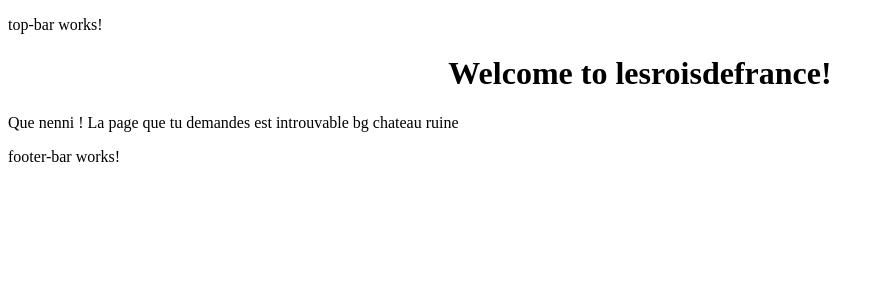
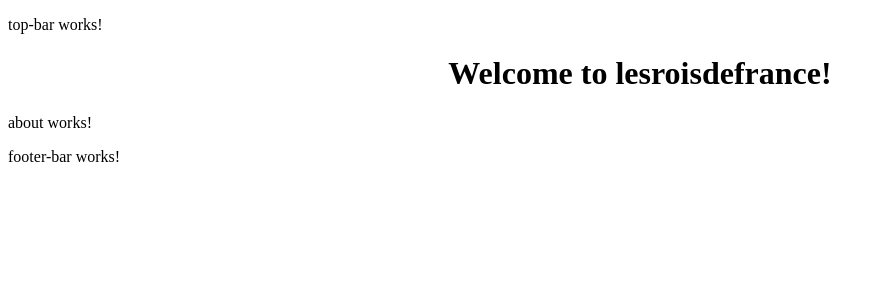
Before and after one commit to lucsimoni/lesroisdefrance, an Angular app: page /a-propos in a window 1280 px wide. Before the commit this address led to /page-introuvable. Shown: the top 300 px of the page, without its empty margins (0-884 px from the left). Built offline with nearby package versions, Linux system fonts and the light colour scheme.

Commit message:
Ajout page a propos

```diff
--- /dev/null
+++ b/src/app/about/about.component.html
@@ -0,0 +1,3 @@
+<p>
+  about works!
+</p>
--- /dev/null
+++ b/src/app/about/about.component.ts
@@ -0,0 +1,15 @@
+import { Component, OnInit } from '@angular/core';
+
+@Component({
+  selector: 'app-about',
+  templateUrl: './about.component.html',
+  styleUrls: ['./about.component.scss']
+})
+export class AboutComponent implements OnInit {
+
+  constructor() { }
+
+  ngOnInit() {
+  }
+
+}
--- a/src/app/app-routing.module.ts
+++ b/src/app/app-routing.module.ts
@@ -2,9 +2,11 @@
 import { Routes, RouterModule } from '@angular/router';
 import { NotFoundComponent } from './not-found/not-found.component';
 import { HomeComponent } from './home/home.component';
+import { AboutComponent } from './about/about.component';
 
 const routes: Routes = [
   { path: '', component: HomeComponent},
+  { path: 'a-propos', component: AboutComponent},
   { path: 'page-introuvable', component: NotFoundComponent},
   { path: '**', redirectTo: '/page-introuvable'},
 ];
--- a/src/app/app.module.ts
+++ b/src/app/app.module.ts
@@ -7,12 +7,14 @@
 import { AppComponent } from './app.component';
 import { NotFoundComponent } from './not-found/not-found.component';
 import { HomeComponent } from './home/home.component';
+import { AboutComponent } from './about/about.component';
 
 @NgModule({
   declarations: [
     AppComponent,
     NotFoundComponent,
-    HomeComponent
+    HomeComponent,
+    AboutComponent
   ],
   imports: [
     BrowserModule,
```
Also changed, not shown: src/app/about/about.component.scss (added), 1 other file (tests, documents, lock files or other folders).
